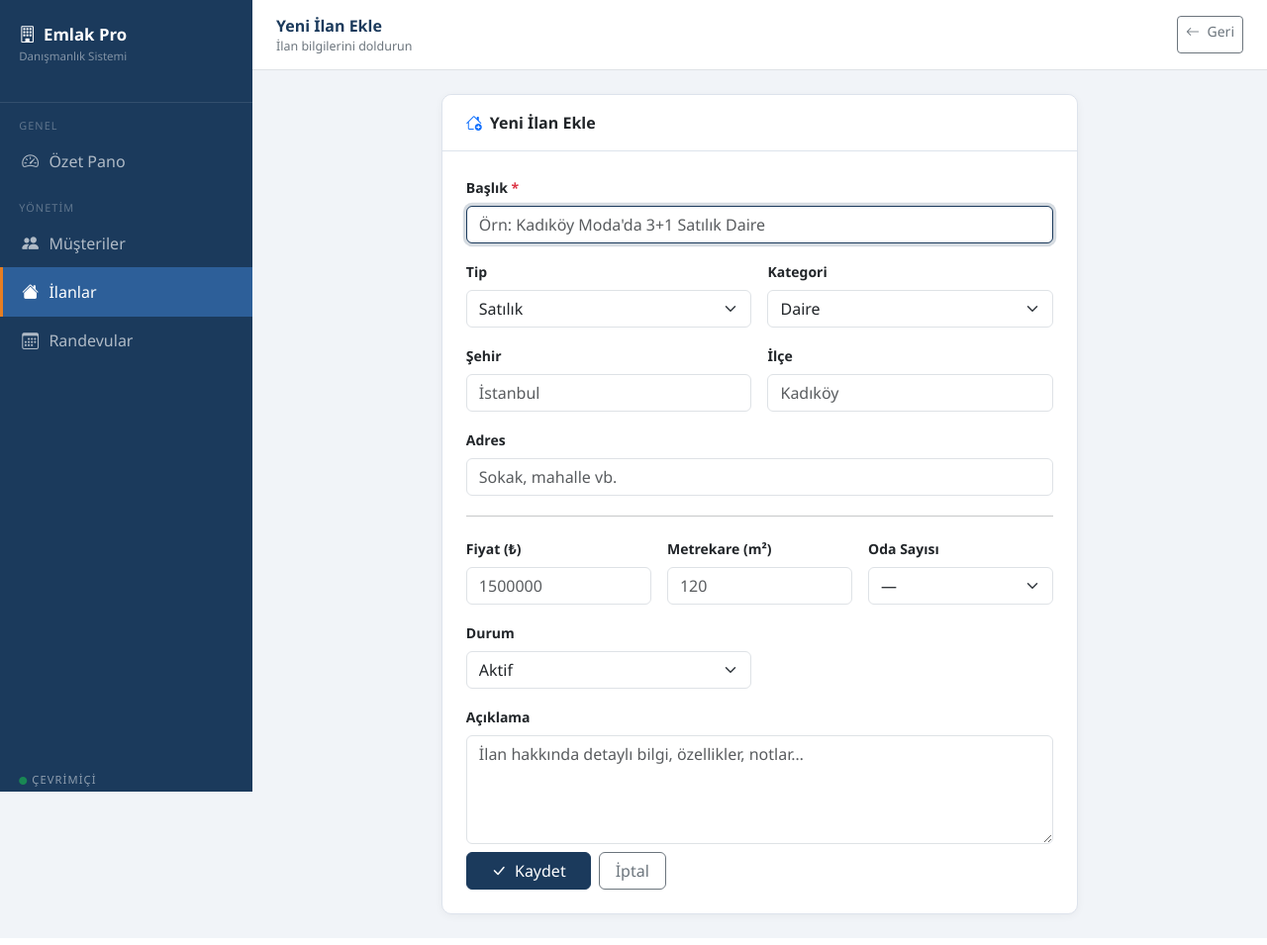
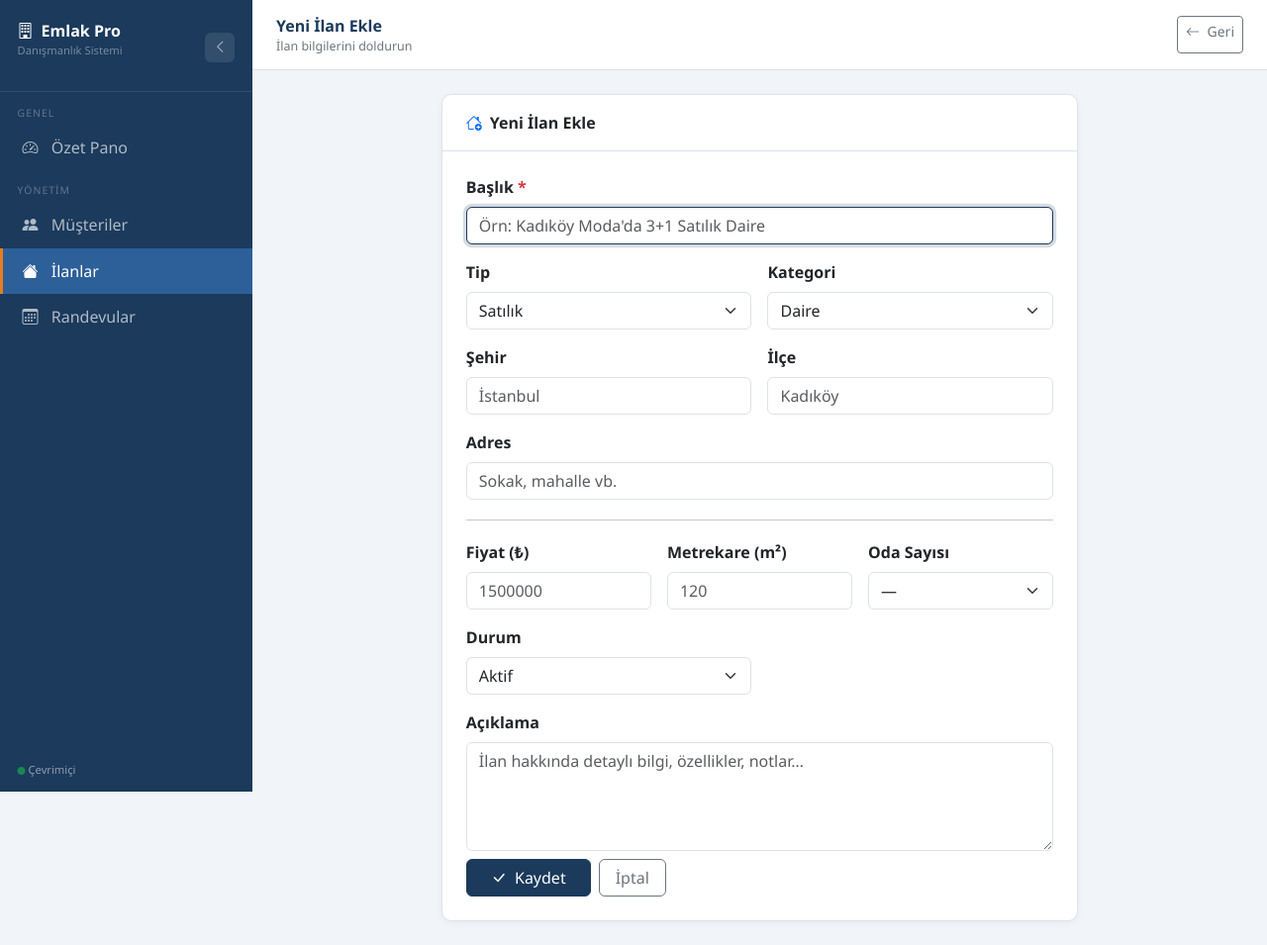
Before and after one commit to rascal97/emlak-app, a Flask app: page /ilanlar/ekle in a window 1280 px wide. Shown: the whole page at 99% size. Run offline with Flask 3, Linux system fonts and the light colour scheme; some libraries are stand-ins or nearby versions.

Commit message:
Sidebar daralt/genişlet butonu — masaüstü icon-only mod, durum localStorage'a kaydedilir

```diff
--- a/templates/base.html
+++ b/templates/base.html
@@ -9,53 +9,105 @@
   <style>
     :root {
       --sb-w: 255px;
+      --sb-w-mini: 64px;
       --sb-bg: #1b3a5c;
       --sb-hover: #254e7d;
       --sb-active: #2d5f99;
       --accent: #e67e22;
-      --mob-topbar-h: 56px;
+      --mob-h: 56px;
+      --trans: 0.22s ease;
     }
 
+    * { box-sizing: border-box; }
     body {
       background: #f1f4f8;
       font-family: 'Segoe UI', system-ui, sans-serif;
-      /* iOS safe area */
       padding-bottom: env(safe-area-inset-bottom);
     }
 
-    /* ── Sidebar ── */
+    /* ══════════════════════════════
+       SIDEBAR
+    ══════════════════════════════ */
     .sidebar {
       position: fixed; top: 0; left: 0;
       width: var(--sb-w); height: 100vh;
-      background: var(--sb-bg); z-index: 200;
-      display: flex; flex-direction: column; overflow-y: auto;
-      transition: transform 0.25s ease;
+      background: var(--sb-bg);
+      z-index: 200;
+      display: flex; flex-direction: column;
+      overflow: hidden;
+      transition: width var(--trans);
     }
+
+    /* Brand alanı */
     .sb-brand {
-      padding: 1.4rem 1.2rem;
+      padding: 1.2rem 1.1rem 1rem;
       border-bottom: 1px solid rgba(255,255,255,.1);
+      display: flex; align-items: center; justify-content: space-between;
+      flex-shrink: 0; min-height: 72px;
+      overflow: hidden;
     }
-    .sb-brand .name { color: #fff; font-size: 1.05rem; font-weight: 700; margin: 0; }
-    .sb-brand .sub  { color: rgba(255,255,255,.45); font-size: .72rem; }
+    .sb-brand-info .name { color: #fff; font-size: 1rem; font-weight: 700; margin: 0; white-space: nowrap; }
+    .sb-brand-info .sub  { color: rgba(255,255,255,.4); font-size: .7rem; white-space: nowrap; }
 
+    /* Sidebar daralt/genişlet butonu */
+    .sb-collapse-btn {
+      flex-shrink: 0;
+      background: rgba(255,255,255,.1);
+      border: none; border-radius: 6px;
+      color: rgba(255,255,255,.7);
+      width: 30px; height: 30px;
+      display: flex; align-items: center; justify-content: center;
+      cursor: pointer; font-size: .85rem;
+      transition: all .15s;
+    }
+    .sb-collapse-btn:hover { background: rgba(255,255,255,.2); color: #fff; }
+
+    /* Bölüm başlıkları */
     .sb-section {
-      padding: .9rem 1.2rem .2rem;
+      padding: .85rem 1.1rem .2rem;
       color: rgba(255,255,255,.3);
-      font-size: .68rem; text-transform: uppercase; letter-spacing: .1em;
+      font-size: .65rem; text-transform: uppercase; letter-spacing: .1em;
+      white-space: nowrap; overflow: hidden;
+      transition: opacity var(--trans), padding var(--trans);
     }
+
+    /* Nav linkleri */
     .sidebar .nav-link {
       color: rgba(255,255,255,.65);
-      padding: .75rem 1.2rem;
-      display: flex; align-items: center; gap: .65rem;
+      padding: .7rem 1.1rem;
+      display: flex; align-items: center; gap: .7rem;
       border-left: 3px solid transparent;
       transition: all .15s;
-      min-height: 48px;
+      min-height: 46px;
+      white-space: nowrap;
+      overflow: hidden;
     }
     .sidebar .nav-link:hover  { color: #fff; background: var(--sb-hover); }
     .sidebar .nav-link.active { color: #fff; background: var(--sb-active); border-left-color: var(--accent); }
-    .sidebar .nav-link .bi   { font-size: 1.05rem; }
+    .sidebar .nav-link .bi   { font-size: 1rem; flex-shrink: 0; width: 20px; text-align: center; }
+    .sidebar .nav-link .nav-text { transition: opacity var(--trans); }
 
-    /* ── Overlay (mobile) ── */
+    /* Alt bilgi */
+    .sb-footer { padding: .75rem 1.1rem; overflow: hidden; white-space: nowrap; }
+
+    /* ── Daraltılmış hâl ── */
+    .sidebar.mini {
+      width: var(--sb-w-mini);
+    }
+    .sidebar.mini .sb-brand-info,
+    .sidebar.mini .sb-section,
+    .sidebar.mini .nav-text,
+    .sidebar.mini .sb-footer { opacity: 0; width: 0; padding: 0; margin: 0; overflow: hidden; }
+    .sidebar.mini .sb-brand { justify-content: center; padding: 1rem .5rem; }
+    .sidebar.mini .sb-section { height: 0; }
+    .sidebar.mini .nav-link { justify-content: center; padding: .7rem 0; gap: 0; border-left-color: transparent !important; }
+    .sidebar.mini .nav-link.active { border-left: none; border-right: 3px solid var(--accent); }
+    .sidebar.mini .nav-link .bi { width: auto; font-size: 1.15rem; }
+    .sidebar.mini .sb-collapse-btn { margin: 0 auto; }
+
+    /* ══════════════════════════════
+       OVERLAY  (mobile)
+    ══════════════════════════════ */
     .sidebar-overlay {
       display: none;
       position: fixed; inset: 0;
@@ -134,85 +196,65 @@
     .bd-cok_ilgileniyor { background: #dcfce7; color: #166534; }
     .bd-degil           { background: #fee2e2; color: #991b1b; }
 
-    /* ── Buttons ── */
+    /* ══════════════════════════════
+       BUTONLAR / FORM
+    ══════════════════════════════ */
+    .btn { min-height: 38px; }
     .btn-primary { background: var(--sb-bg); border-color: var(--sb-bg); }
     .btn-primary:hover { background: var(--sb-hover); border-color: var(--sb-hover); }
     .btn-outline-primary { color: var(--sb-bg); border-color: var(--sb-bg); }
     .btn-outline-primary:hover { background: var(--sb-bg); border-color: var(--sb-bg); }
-    .btn { min-height: 38px; }
 
-    /* ── Form ── */
-    .form-control, .form-select {
-      /* iOS zoom fix: font-size min 16px */
-      font-size: 16px;
-    }
+    .form-control, .form-select { font-size: 16px; } /* iOS zoom engel */
     .form-control:focus, .form-select:focus {
       border-color: var(--sb-bg);
       box-shadow: 0 0 0 .2rem rgba(27,58,92,.18);
     }
-    .form-label { font-size: .875rem; }
 
-    /* ── Delete confirm ── */
     .delete-confirm { cursor: pointer; }
 
-    /* ══════════════════════════════════════════
-       MOBILE  (max 767px)
-    ══════════════════════════════════════════ */
+    /* ══════════════════════════════
+       MOBİL  (≤ 767px)
+    ══════════════════════════════ */
     @media (max-width: 767.98px) {
+      .mobile-topbar { display: flex; }
+      .sb-collapse-btn { display: none; }   /* masaüstü butonu gizle */
 
-      /* Göster: hamburger topbar */
-      .mobile-topbar { display: flex; }
-
-      /* Sidebar: ekran dışına taşı, açılınca geri getir */
+      /* Sidebar ekran dışında, overlay ile açılır */
       .sidebar {
         transform: translateX(-100%);
-        top: 0;
+        width: var(--sb-w) !important;      /* mini modunu ezip tam genişlik */
+        transition: transform var(--trans);
         padding-top: env(safe-area-inset-top);
       }
       .sidebar.open { transform: translateX(0); }
 
-      /* Ana içerik tam genişlik + topbar kadar boşluk */
-      .main {
-        margin-left: 0;
-        padding-top: var(--mob-topbar-h);
-      }
+      .sidebar .sb-brand-info,
+      .sidebar .sb-section,
+      .sidebar .nav-text,
+      .sidebar .sb-footer { opacity: 1 !important; width: auto !important; padding: revert; }
+      .sidebar .nav-link  { justify-content: flex-start !important; padding: .7rem 1.1rem !important; gap: .7rem !important; }
+      .sidebar .nav-link .bi { width: 20px !important; }
+      .sidebar.mini .nav-link.active { border-left: 3px solid var(--accent) !important; border-right: none !important; }
 
-      /* Sabit topbar biraz aşağıda */
-      .topbar { top: var(--mob-topbar-h); padding: .7rem 1rem; }
-
-      /* İçerik padding azalt */
+      .main, .main.mini { margin-left: 0; padding-top: var(--mob-h); }
+      .topbar { top: var(--mob-h); padding: .7rem 1rem; }
       .content { padding: .875rem; }
 
-      /* Stat kartları: 2 kolon */
-      .stat-card { padding: 1rem; }
-      .stat-card > div:last-child .text-muted { font-size: .78rem; }
+      .col-6.col-xl-3 { flex: 0 0 50%; max-width: 50%; }
 
-      /* Kart header padding */
-      .card-header { padding: .7rem 1rem; font-size: .9rem; }
+      .card-header.px-4 { padding-left: 1rem !important; padding-right: 1rem !important; }
+      .card-body.p-4   { padding: 1rem !important; }
+      .card-body.px-4  { padding-left: 1rem !important; padding-right: 1rem !important; }
 
-      /* Buton grubu sarmasın */
-      .topbar > div:last-child { display: flex; gap: .4rem; flex-wrap: wrap; }
+      .nav-tabs .nav-link { padding: .5rem .65rem; font-size: .83rem; }
 
-      /* İlan kartları tam genişlik */
-      .col-sm-6 { flex: 0 0 100%; max-width: 100%; }
-
-      /* Form label küçük */
-      .form-label { margin-bottom: .25rem; }
-
-      /* Büyük card body padding */
-      .card-body.p-4 { padding: 1rem !important; }
-      .card-body.px-4 { padding-left: 1rem !important; padding-right: 1rem !important; }
-      .card-body.py-3 { padding-top: .75rem !important; padding-bottom: .75rem !important; }
-
-      /* Tab nav */
-      .nav-tabs .nav-link { padding: .5rem .75rem; font-size: .85rem; }
-
-      /* List group */
       .list-group-item.px-4 { padding-left: 1rem !important; padding-right: 1rem !important; }
     }
 
     @media (max-width: 400px) {
-      .stat-card .stat-icon { width: 40px; height: 40px; font-size: 1.1rem; }
+      .stat-icon { width: 38px; height: 38px; font-size: 1rem; }
+      .stat-card { padding: .85rem; }
     }
   </style>
 </head>
@@ -220,31 +262,41 @@
 
 <!-- ── Mobil üst bar ── -->
 <div class="mobile-topbar">
-  <button class="hamburger-btn" onclick="sidebarToggle()" aria-label="Menü">
+  <button class="mob-btn" onclick="mobSidebarToggle()" aria-label="Menü">
     <i class="bi bi-list"></i>
   </button>
   <span class="mob-brand"><i class="bi bi-building me-1"></i>Emlak Pro</span>
-  <a href="{{ url_for('randevu_ekle') }}" class="hamburger-btn" title="Randevu Ekle">
+  <a href="{{ url_for('randevu_ekle') }}" class="mob-btn" title="Randevu Ekle">
     <i class="bi bi-calendar-plus"></i>
   </a>
 </div>
 
-<!-- ── Sidebar overlay (mobile tap to close) ── -->
-<div class="sidebar-overlay" id="sidebarOverlay" onclick="sidebarToggle()"></div>
+<!-- ── Overlay (mobile) ── -->
+<div class="sidebar-overlay" id="sidebarOverlay" onclick="mobSidebarToggle()"></div>
 
-<!-- ── Sidebar ── -->
+<!-- ══════════════════════════════
+     SIDEBAR
+══════════════════════════════ -->
 <nav class="sidebar" id="sidebar">
+
   <div class="sb-brand">
-    <p class="name"><i class="bi bi-building me-2"></i>Emlak Pro</p>
-    <p class="sub">Danışmanlık Sistemi</p>
+    <div class="sb-brand-info">
+      <p class="name"><i class="bi bi-building me-2"></i>Emlak Pro</p>
+      <p class="sub">Danışmanlık Sistemi</p>
+    </div>
+    <button class="sb-collapse-btn" onclick="deskSidebarToggle()" id="collapseBtn" title="Menüyü daralt">
+      <i class="bi bi-chevron-left" id="collapseIcon"></i>
+    </button>
   </div>
 
   <div class="sb-section">Genel</div>
   <ul class="nav flex-column">
     <li class="nav-item">
-      <a href="{{ url_for('index') }}" onclick="sidebarClose()"
+      <a href="{{ url_for('index') }}" onclick="mobSidebarClose()"
+         title="Özet Pano"
          class="nav-link {% if request.endpoint == 'index' %}active{% endif %}">
-        <i class="bi bi-speedometer2"></i> Özet Pano
+        <i class="bi bi-speedometer2"></i>
+        <span class="nav-text">Özet Pano</span>
       </a>
     </li>
   </ul>
@@ -252,34 +304,42 @@
   <div class="sb-section">Yönetim</div>
   <ul class="nav flex-column">
     <li class="nav-item">
-      <a href="{{ url_for('musteriler') }}" onclick="sidebarClose()"
+      <a href="{{ url_for('musteriler') }}" onclick="mobSidebarClose()"
+         title="Müşteriler"
          class="nav-link {% if request.endpoint and 'musteri' in request.endpoint and 'ilan' not in request.endpoint %}active{% endif %}">
-        <i class="bi bi-people-fill"></i> Müşteriler
+        <i class="bi bi-people-fill"></i>
+        <span class="nav-text">Müşteriler</span>
       </a>
     </li>
     <li class="nav-item">
-      <a href="{{ url_for('ilanlar') }}" onclick="sidebarClose()"
+      <a href="{{ url_for('ilanlar') }}" onclick="mobSidebarClose()"
+         title="İlanlar"
          class="nav-link {% if request.endpoint and 'ilan' in request.endpoint and 'musteri' not in request.endpoint %}active{% endif %}">
-        <i class="bi bi-house-fill"></i> İlanlar
+        <i class="bi bi-house-fill"></i>
+        <span class="nav-text">İlanlar</span>
       </a>
     </li>
     <li class="nav-item">
-      <a href="{{ url_for('randevular') }}" onclick="sidebarClose()"
+      <a href="{{ url_for('randevular') }}" onclick="mobSidebarClose()"
+         title="Randevular"
          class="nav-link {% if request.endpoint and 'randevu' in request.endpoint %}active{% endif %}">
-        <i class="bi bi-calendar3"></i> Randevular
+        <i class="bi bi-calendar3"></i>
+        <span class="nav-text">Randevular</span>
       </a>
     </li>
   </ul>
 
-  <div class="mt-auto sb-section" style="padding-top:1rem;">
+  <div class="mt-auto sb-footer">
     <span class="text-white-50" style="font-size:.7rem;">
       <i class="bi bi-circle-fill text-success" style="font-size:.5rem;"></i> Çevrimiçi
     </span>
   </div>
 </nav>
 
-<!-- ── Ana içerik ── -->
-<div class="main">
+<!-- ══════════════════════════════
+     ANA İÇERİK
+══════════════════════════════ -->
+<div class="main" id="mainContent">
   <div class="topbar">
     <div>
       <p class="page-title">{% block page_title %}{% endblock %}</p>
@@ -306,7 +366,42 @@
 
 <script src="https://cdn.jsdelivr.net/npm/bootstrap@5.3.2/dist/js/bootstrap.bundle.min.js"></script>
 <script>
-  /* Silme onay */
+  const sidebar    = document.getElementById('sidebar');
+  const mainEl     = document.getElementById('mainContent');
+  const overlay    = document.getElementById('sidebarOverlay');
+  const collapseIcon = document.getElementById('collapseIcon');
+
+  /* ── Masaüstü: daralt / genişlet ── */
+  function deskSidebarToggle() {
+    const mini = sidebar.classList.toggle('mini');
+    mainEl.classList.toggle('mini', mini);
+    collapseIcon.className = mini ? 'bi bi-chevron-right' : 'bi bi-chevron-left';
+    localStorage.setItem('sbMini', mini ? '1' : '0');
+  }
+
+  /* ── Mobil: aç / kapat ── */
+  function mobSidebarToggle() {
+    const open = sidebar.classList.toggle('open');
+    overlay.classList.toggle('open', open);
+    document.body.style.overflow = open ? 'hidden' : '';
+  }
+  function mobSidebarClose() {
+    sidebar.classList.remove('open');
+    overlay.classList.remove('open');
+    document.body.style.overflow = '';
+  }
+
+  /* ── Kayıtlı durumu uygula (masaüstü) ── */
+  if (window.innerWidth >= 768 && localStorage.getItem('sbMini') === '1') {
+    sidebar.classList.add('mini');
+    mainEl.classList.add('mini');
+    collapseIcon.className = 'bi bi-chevron-right';
+  }
+
+  /* ── ESC ile kapat ── */
+  document.addEventListener('keydown', e => { if (e.key === 'Escape') mobSidebarClose(); });
+
+  /* ── Silme onay ── */
   document.querySelectorAll('.delete-confirm').forEach(btn => {
     btn.addEventListener('click', function () {
       if (confirm(this.dataset.confirm || 'Silmek istediğinizden emin misiniz?')) {
@@ -314,22 +409,6 @@
       }
     });
   });
-
-  /* Sidebar aç/kapa */
-  function sidebarToggle() {
-    document.getElementById('sidebar').classList.toggle('open');
-    document.getElementById('sidebarOverlay').classList.toggle('open');
-    document.body.style.overflow =
-      document.getElementById('sidebar').classList.contains('open') ? 'hidden' : '';
-  }
-  function sidebarClose() {
-    document.getElementById('sidebar').classList.remove('open');
-    document.getElementById('sidebarOverlay').classList.remove('open');
-    document.body.style.overflow = '';
-  }
-
-  /* ESC ile kapat */
-  document.addEventListener('keydown', e => { if (e.key === 'Escape') sidebarClose(); });
 </script>
 {% block scripts %}{% endblock %}
 </body>
```
Also changed, not shown: other parts of templates/base.html (+27 -17 lines).
